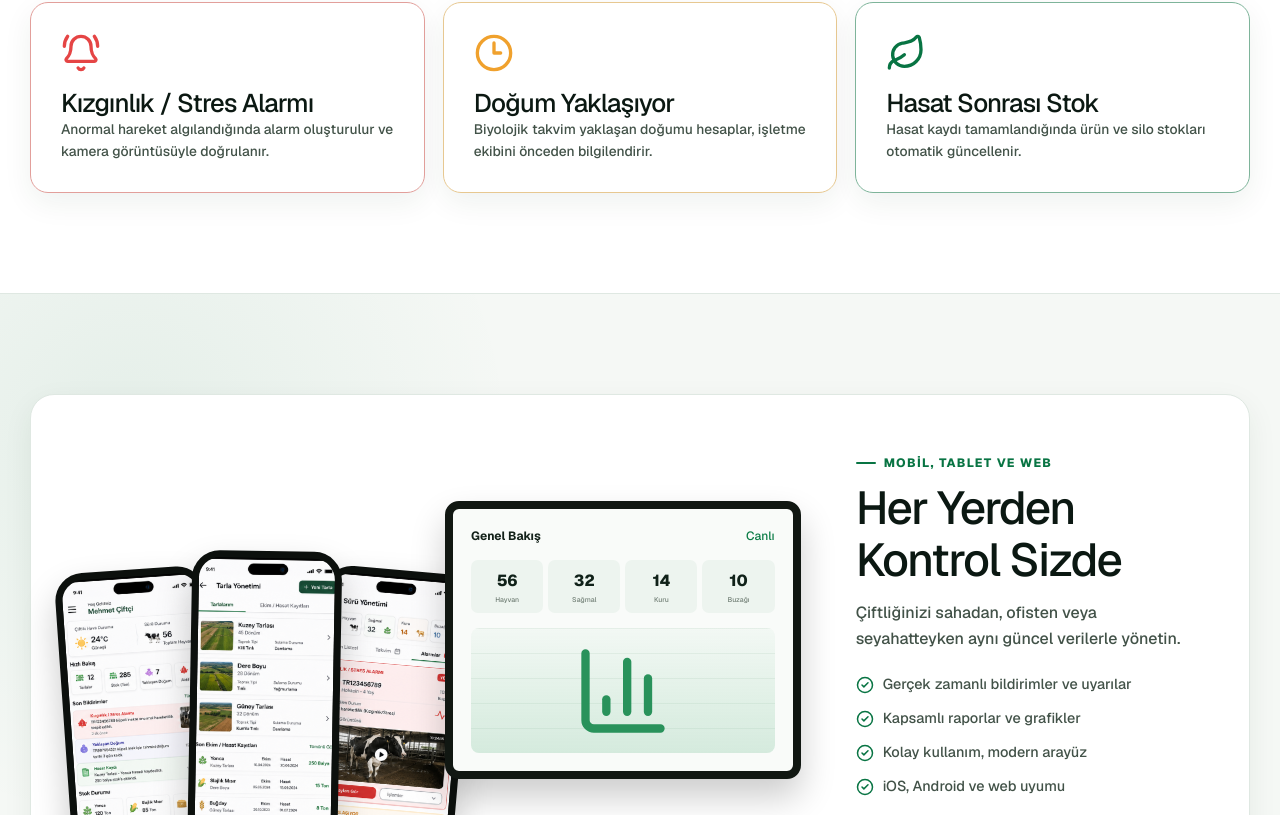
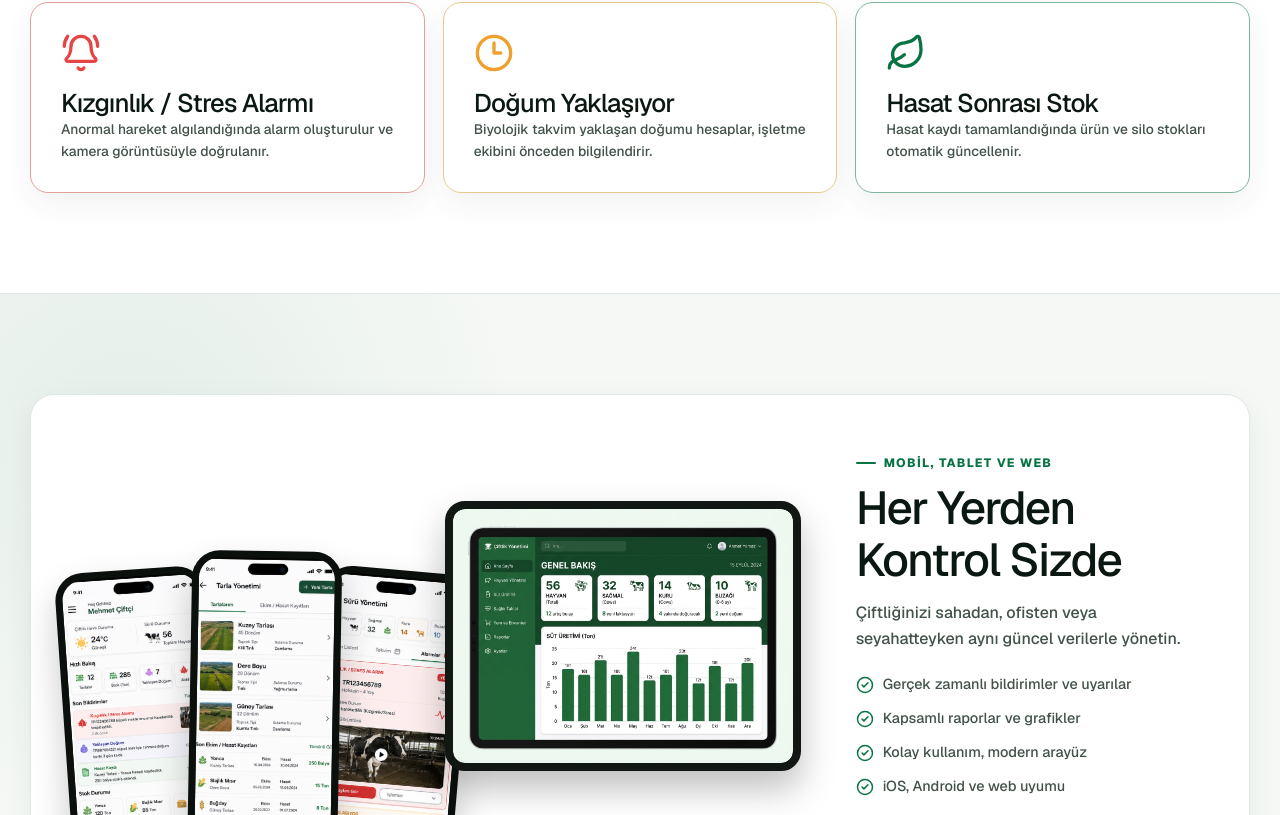
Before and after one commit to alibasaran10/Basaranciftligim, a Next.js app in the folder site/: page /nasil-calisir in a window 1280 px wide. Shown: the part 1985-2800 px from the top of the page. Built offline with nearby package versions, Linux system fonts and the light colour scheme.

Commit message:
Site guncellemeleri: hero gecis duzeltmesi, tablet gorseli, fiyat ve kapasite revizyonu, referans listesi

```diff
--- a/site/app/globals.css
+++ b/site/app/globals.css
@@ -580,8 +580,6 @@ h3 {
 .page-hero-image img {
   object-fit: contain;
   border-radius: 20px;
-  mask-image: radial-gradient(ellipse at center, rgba(0, 0, 0, 1) 70%, rgba(0, 0, 0, 0) 99%);
-  -webkit-mask-image: radial-gradient(ellipse at center, rgba(0, 0, 0, 1) 70%, rgba(0, 0, 0, 0) 99%);
 }
 
 .hero-orbit {
@@ -933,11 +931,22 @@ h3 {
   right: 0;
   width: 49%;
   min-height: 270px;
-  padding: 18px;
-  background: #f9fbf9;
+  padding: 0;
+  overflow: hidden;
+  background: #0d1510;
   border: 8px solid #111712;
-  border-radius: 14px;
-  box-shadow: 0 18px 35px rgba(0, 0, 0, 0.2);
+  border-radius: 20px;
+  box-shadow: 0 18px 35px rgba(0, 0, 0, 0.25);
+  transition: transform 250ms ease;
+}
+
+.dashboard-mock:hover {
+  transform: translateY(-8px);
+}
+
+.dashboard-mock img {
+  object-fit: cover;
+  border-radius: 12px;
 }
 
 .dashboard-top {
--- a/site/components/marketing/AppShowcase.tsx
+++ b/site/components/marketing/AppShowcase.tsx
@@ -1,5 +1,4 @@
 import {
-  BarChart3,
   CheckCircle2,
   Cloud,
   Smartphone,
@@ -44,20 +43,14 @@ export function AppShowcase() {
               unoptimized
             />
           </div>
-          <div className="dashboard-mock" aria-label="Web panel özeti">
-            <div className="dashboard-top">
-              <strong>Genel Bakış</strong>
-              <span>Canlı</span>
-            </div>
-            <div className="dashboard-stats">
-              <span>56<small>Hayvan</small></span>
-              <span>32<small>Sağmal</small></span>
-              <span>14<small>Kuru</small></span>
-              <span>10<small>Buzağı</small></span>
-            </div>
-            <div className="dashboard-chart">
-              <BarChart3 />
-            </div>
+          <div className="dashboard-mock" aria-label="Web yönetim paneli">
+            <Image
+              src="/images/app-dashboard-tablet.jpg"
+              alt="Web yönetim paneli ve analiz görünümü"
+              fill
+              unoptimized
+              style={{ objectFit: "cover" }}
+            />
           </div>
         </div>
         <div className="app-showcase-copy">
--- a/site/components/marketing/LogoRail.tsx
+++ b/site/components/marketing/LogoRail.tsx
@@ -2,25 +2,22 @@ import {
   BadgeCheck,
   Clover,
   Landmark,
-  ShieldCheck,
   Wheat,
   type LucideIcon,
 } from "lucide-react";
 
 const logos: Array<[LucideIcon, string]> = [
-  [Wheat, "Anadolu Süt"],
-  [Clover, "Bereket Çiftliği"],
-  [Landmark, "Tarım Kredi"],
-  [BadgeCheck, "AgroNova Tarım"],
-  [ShieldCheck, "TARSİM"],
-  [Wheat, "Yeşilova Besicilik"],
+  [Wheat, "Başaran Çiftliği"],
+  [Clover, "Çırpıcı Çiftliği"],
+  [Landmark, "Has Çetin Çiftliği"],
+  [BadgeCheck, "Yalova Gül"],
 ];
 
 export function LogoRail() {
   return (
     <div className="logo-rail" aria-label="Bizi tercih eden kurumlar">
       <div className="logo-track">
-        {[...logos, ...logos].map(([Icon, label], index) => (
+        {[...logos, ...logos, ...logos].map(([Icon, label], index) => (
           <div className="partner-logo" key={`${label}-${index}`}>
             <Icon />
             <strong>{label}</strong>
--- a/site/components/marketing/PricingCards.tsx
+++ b/site/components/marketing/PricingCards.tsx
@@ -9,10 +9,10 @@ const plans = [
   {
     name: "Başlangıç",
     description: "Küçük işletmeler için temel dijital takip",
-    monthly: 499,
-    yearly: 399,
+    monthly: 199,
+    yearly: 149,
     features: [
-      "50 hayvana kadar",
+      "30 hayvana kadar",
       "3 kullanıcı",
       "Tarla ve sürü kayıtları",
       "Temel raporlar",
@@ -22,14 +22,12 @@ const plans = [
   {
     name: "Profesyonel",
     description: "Büyüyen çiftlikler için tam operasyon yönetimi",
-    monthly: 899,
-    yearly: 699,
+    monthly: 349,
+    yearly: 249,
     popular: true,
     features: [
-      "250 hayvana kadar",
-      "10 kullanıcı",
-      "Akıllı tasma entegrasyonu",
-      "Kamera ile görsel doğrulama",
+      "100 hayvana kadar",
+      "5 kullanıcı",
       "Gelişmiş analitik",
       "7/24 öncelikli destek",
     ],
```
Also changed, not shown: site/public/images/app-dashboard-tablet.jpg (added).
